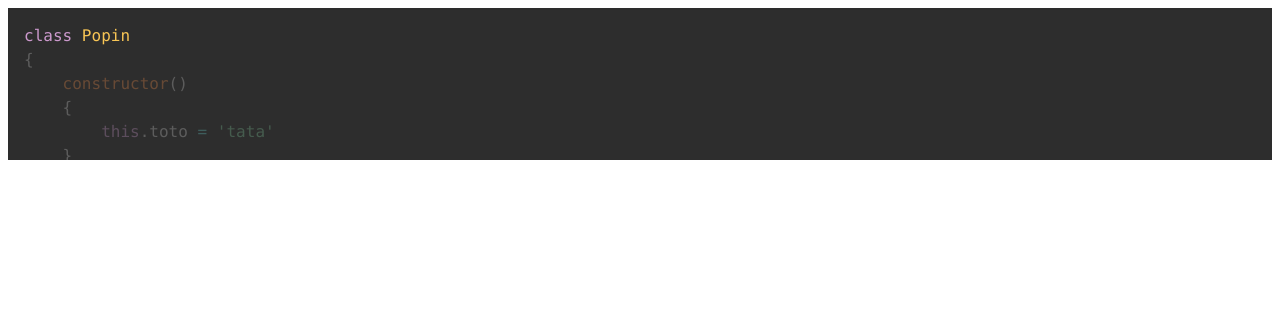
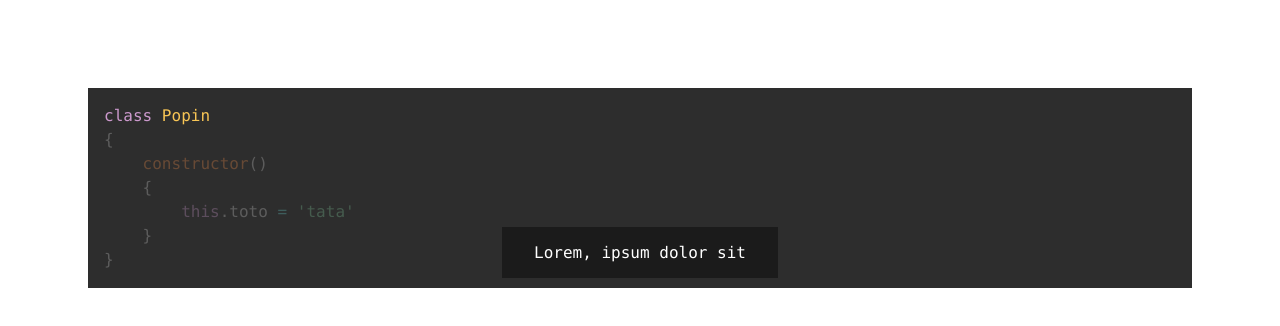
Before and after one commit to brunosimon/code-steps, a website with bundled scripts: page index.html in a window 1280 px wide. Built offline with nearby package versions, Linux system fonts and the light colour scheme.

Commit message:
:sparkles: Add descriptions

```diff
--- a/CodeSteps.js
+++ b/CodeSteps.js
@@ -7,6 +7,9 @@ export default class CodeSteps
 
         // Set code
         this.setCode()
+
+        // Set description
+        this.setDescription()
 
         // Set steps
         this.setSteps()
@@ -52,6 +55,7 @@ export default class CodeSteps
     {
         this.code = {}
 
+        this.code.$pre = this.$target.querySelector('pre')
         this.code.$code = this.$target.querySelector('code')
         this.code.text = this.trim ? this.text.trim() : this.trim
         this.code.baseHtml = Prism.highlight(this.code.text, Prism.languages[this.type], this.type)
@@ -113,7 +117,7 @@ export default class CodeSteps
         this.code.$code.appendChild($newFragment)
         this.code.$code.classList.add(`language-${this.type}`)
 
-        this.$target.classList.add(`language-${this.type}`)
+        this.code.$pre.classList.add(`language-${this.type}`)
     }
 
     setSteps()
@@ -127,7 +131,19 @@ export default class CodeSteps
 
         this.steps.base = this.$target.dataset.steps
         this.steps.all = this.parseSteps(this.steps.base)
-        console.log(this.steps.all)
+    }
+
+    setDescription()
+    {
+        this.description = {}
+        this.description.all = []
+
+        // Container
+        this.description.$container = document.createElement('div')
+        this.description.$container.classList.add('descriptions')
+
+        // Add to DOM
+        this.$target.appendChild(this.description.$container)
     }
 
     parseSteps(_input = '')
@@ -162,6 +178,19 @@ export default class CodeSteps
 
             step.ranges = this.parseRanges(stepParts[0])
             step.text = stepParts[1]
+
+            // Description
+            step.description = {}
+
+            step.description.$element = document.createElement('div')
+            step.description.$element.classList.add('description')
+
+            step.description.$inner = document.createElement('div')
+            step.description.$inner.classList.add('inner')
+            step.description.$inner.textContent = step.text
+            step.description.$element.appendChild(step.description.$inner)
+
+            this.description.$container.appendChild(step.description.$element)
 
             // Letters
             step.letters = []
@@ -350,6 +379,8 @@ export default class CodeSteps
             {
                 _letter.classList.remove('is-active')
             }
+
+            oldStep.description.$element.classList.remove('is-active')
         }
 
         // New step
@@ -360,6 +391,8 @@ export default class CodeSteps
             _letter.classList.add('is-active')
         }
 
+        newStep.description.$element.classList.add('is-active')
+
         this.navigation.index = _index
     }
 }
--- a/index.html
+++ b/index.html
@@ -11,13 +11,14 @@
     <!-- <link rel="stylesheet" href="https://cdnjs.cloudflare.com/ajax/libs/prism/1.16.0/themes/prism-tomorrow.min.css"> -->
     <link rel="stylesheet" href="./style.css">
 </head>
-<body>
-    <pre
+<body style="padding: 10vmin;">
+    <div
         class="code-steps"
         data-type="javascript"
         data-trim
-        data-steps="l1:Hello 1;l1c7-l1c12:Hello 2;l3:Hello 3;l4,l6:Hello 4;l5:Hello 4"
-    ><code>
+        data-steps="l1:Lorem, ipsum dolor sit;l1c7-l1c12:Excepturi ab porro nostrum alias ipsa laboriosam;l3:Laboriosam;l4,l6:Lorem, ipsum dolor sit amet consectetur adipisicing elit labore omnis atque tenetur? Sed, vel;l5:Sed, vel!"
+    >
+        <pre><code>
 class Popin
 {
     constructor()
@@ -25,8 +26,8 @@ class Popin
         this.toto = 'tata'
     }
 }
-
-    </code></pre>
+        </code></pre>
+    </div>
     <script src="https://cdnjs.cloudflare.com/ajax/libs/prism/1.16.0/prism.js" data-manual></script>
     <script type="module" src="index.js"></script>
 </body>
--- a/style.css
+++ b/style.css
@@ -1,9 +1,17 @@
+/* Base */
 .code-steps
 {
-    overflow: scroll;
-    height: 120px;
+    /* height: 120px; */
+    overflow: auto;
+    position: relative;
 }
 
+.code-steps pre[class*="language-"]
+{
+    margin: 0;
+}
+
+/* Letters */
 .code-steps .letter
 {
     opacity: 0.3;
@@ -15,3 +23,43 @@
 {
     opacity: 1;
 }
+
+/* Description */
+.code-steps .descriptions
+{
+    position: absolute;
+    bottom: 10px;
+    left: 10px;
+    right: 10px;
+}
+
+.code-steps .descriptions .description
+{
+    display: flex;
+    position: absolute;
+    bottom: 0;
+    left: 0;
+    right: 0;
+    align-items: center;
+    justify-content: center;
+    opacity: 0;
+    transition: opacity 0.3s;
+    will-change: opacity;
+}
+
+.code-steps .descriptions .description.is-active
+{
+    opacity: 1;
+    transition-delay: 0.2s;
+}
+
+.code-steps .descriptions .description .inner
+{
+    padding: 16px 32px;
+    text-align: center;
+    align-items: center;
+    justify-content: center;
+    background: rgba(0, 0, 0, 0.4);
+    color: #ffffff;
+    font-family: Consolas, Monaco, 'Andale Mono', 'Ubuntu Mono', monospace;
+}
```
